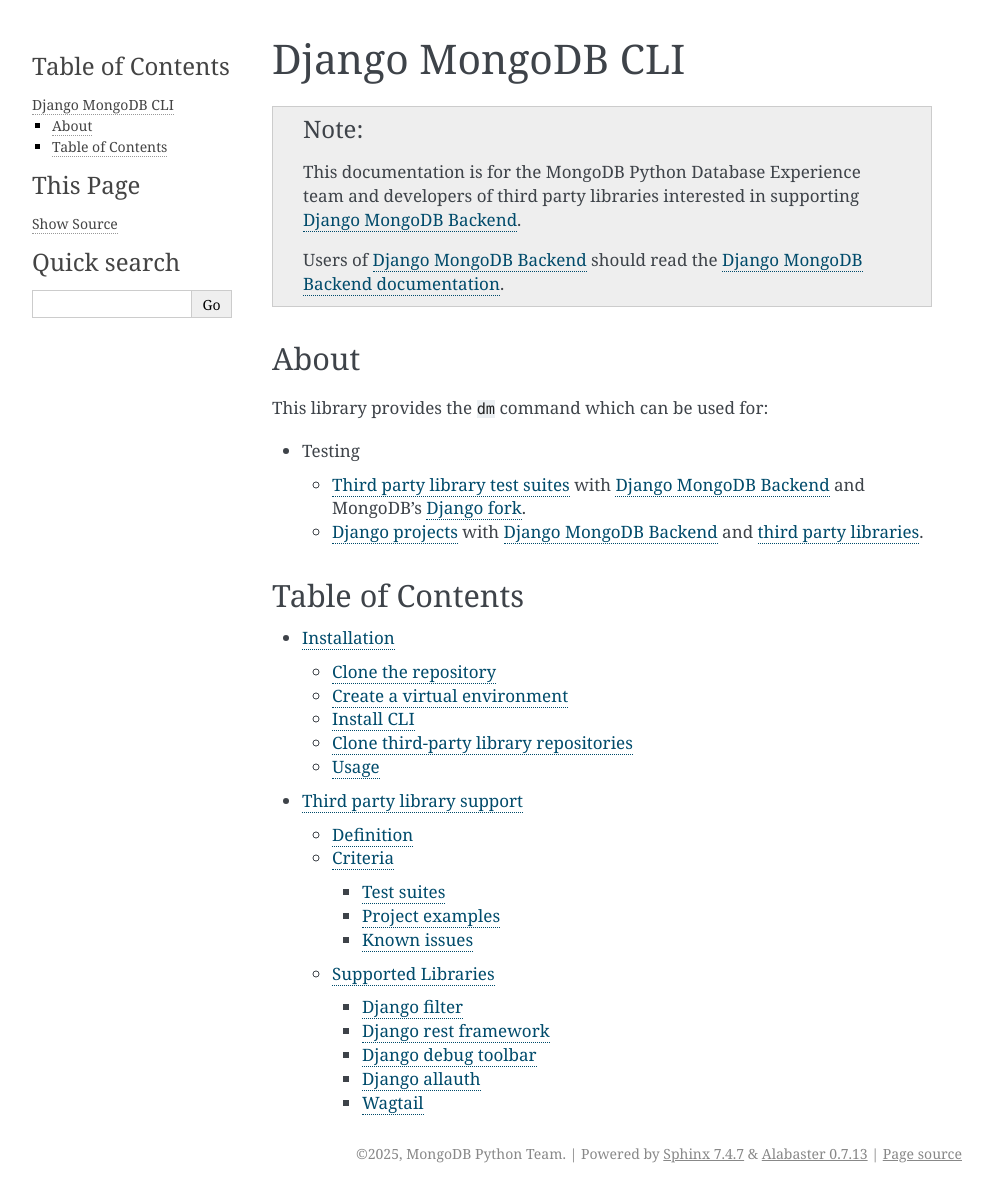
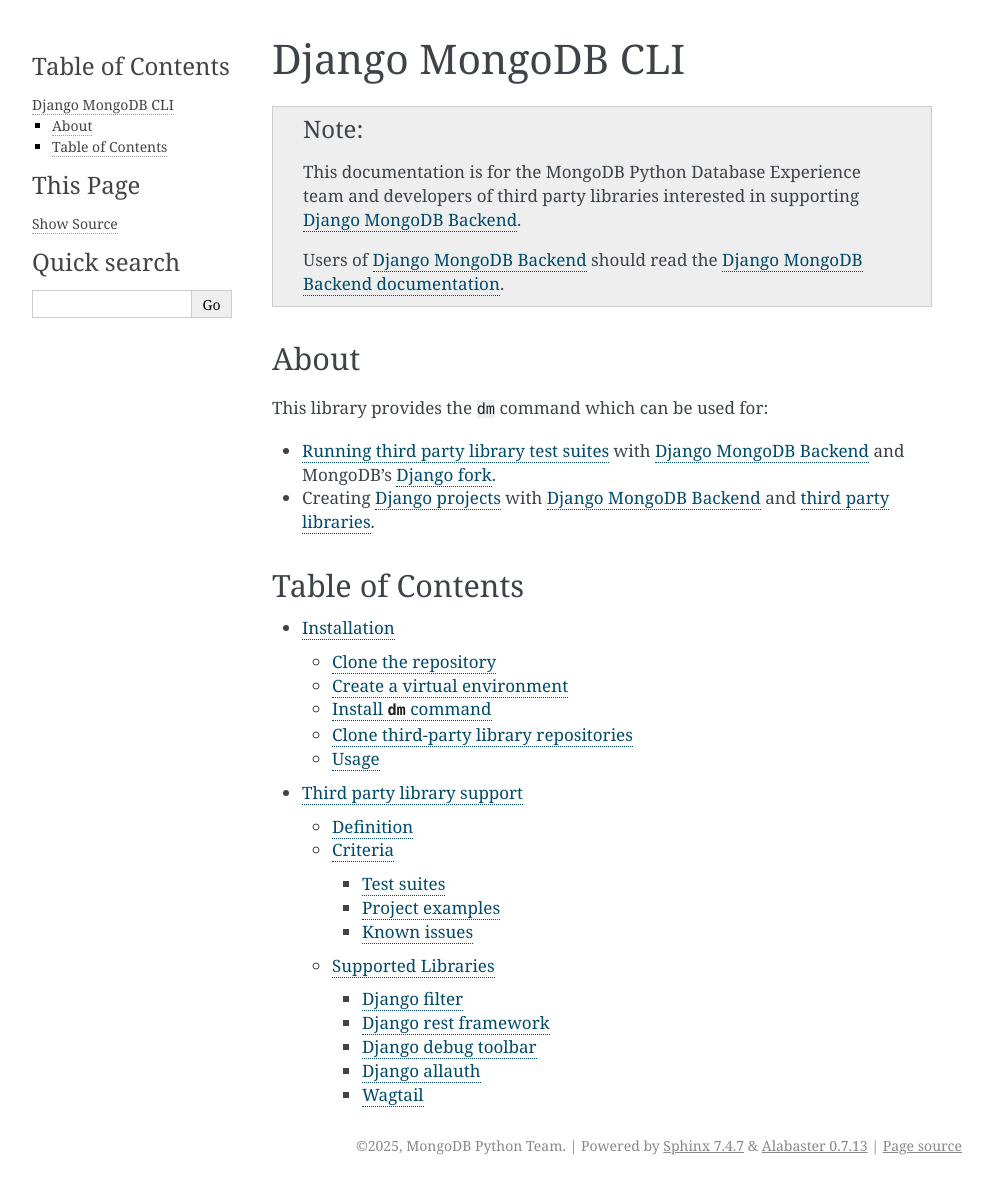
Before and after one commit to mongodb-labs/django-mongodb-cli, a Sphinx documentation site: the page built from docs/source/index.rst, in a window 1280 px wide. Shown: the whole page, without its empty margins (148-1141 px from the left). Built offline with Sphinx 7.4.7, drawn with Linux system fonts in a browser that asks for light colours.

Commit message:
Update docs

```diff
--- a/docs/source/conf.py
+++ b/docs/source/conf.py
@@ -14,7 +14,7 @@
 # -- General configuration ---------------------------------------------------
 # https://www.sphinx-doc.org/en/master/usage/configuration.html#general-configuration
 
-extensions = []
+extensions = ["sphinx_copybutton"]
 
 templates_path = ["_templates"]
 exclude_patterns = []
--- a/docs/source/index.rst
+++ b/docs/source/index.rst
@@ -16,11 +16,8 @@
 
 This library provides the ``dm`` command which can be used for:
 
-- Testing
-
-
-  -  :ref:`Third party library test suites <third-party-libraries>` with `Django MongoDB Backend`_ and MongoDB's `Django fork`_.
-  - `Django projects`_ with `Django MongoDB Backend`_ and :ref:`third party libraries <third-party-libraries>`.
+- :ref:`Running third party library test suites <third-party-libraries>` with `Django MongoDB Backend`_ and MongoDB's `Django fork`_.
+- Creating `Django projects`_ with `Django MongoDB Backend`_ and :ref:`third party libraries <third-party-libraries>`.
 
 Table of Contents
 -----------------
--- a/docs/source/installation/index.rst
+++ b/docs/source/installation/index.rst
@@ -19,8 +19,8 @@
     source .venv/bin/activate
 
 
-Install CLI
------------
+Install ``dm`` command
+----------------------
 
 ::
 
--- a/pyproject.toml
+++ b/pyproject.toml
@@ -26,6 +26,7 @@
     "rich",
     "setuptools",  # For django-rest-framework
     "sphinx-autobuild",  # For django-mongodb-backend documentation
+    "sphinx-copybutton",  # For django-mongodb-backend documentation
     "toml",
 ]
 
```
